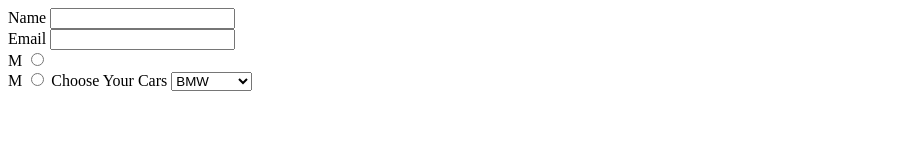
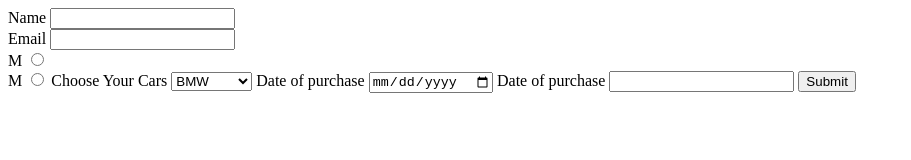
Before and after one commit to acciojob/car-insurance-form-Awadhesh08, a website: page main.html in a window 1280 px wide. Shown: the whole page, without its empty margins (0-911 px from the left). Drawn offline with Linux system fonts and the light colour scheme.

Commit message:
created a submission

```diff
--- a/main.html
+++ b/main.html
@@ -1,11 +1,8 @@
 <!DOCTYPE html>
-
 <html>
-
 <head>
 	<link rel="stylesheet" href="styles.css">
 </head>
-
 <body>
 	<form>
 		<label for="name">Name</label>
@@ -30,6 +27,13 @@
 			<option>Mercedez</option>
 		</select>
 
+		<label for="dop">Date of purchase</label>
+		<input type="date" id="dop" required>
+
+		<label for="password">Date of purchase</label>
+		<input type="password" id="password" required>
+
+		<input type="button" value="Submit">
 
 
 	</form>
```
